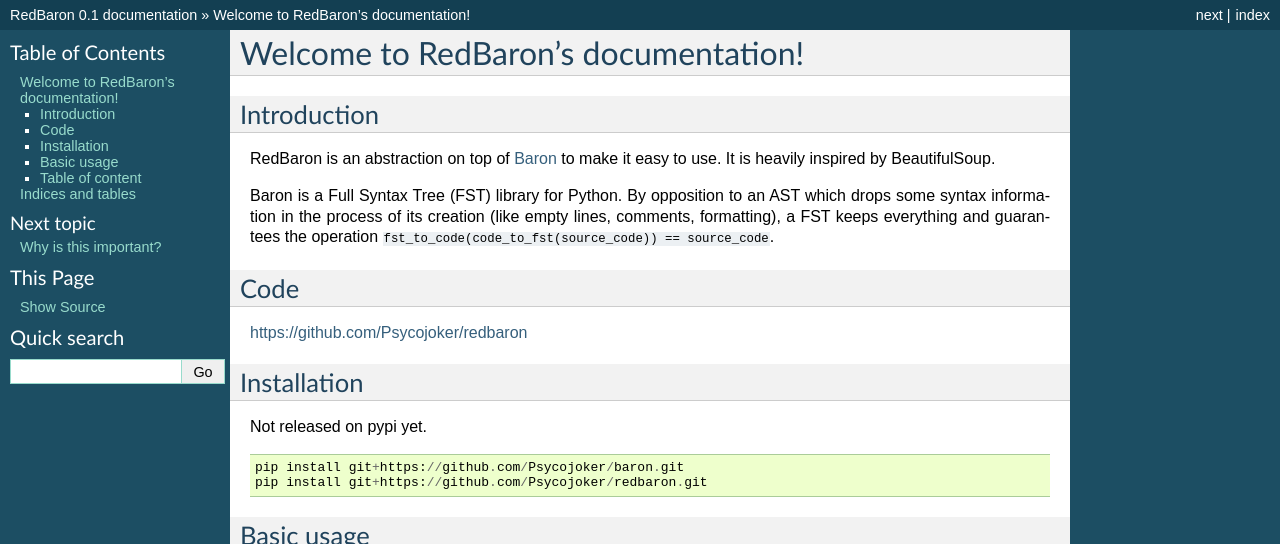
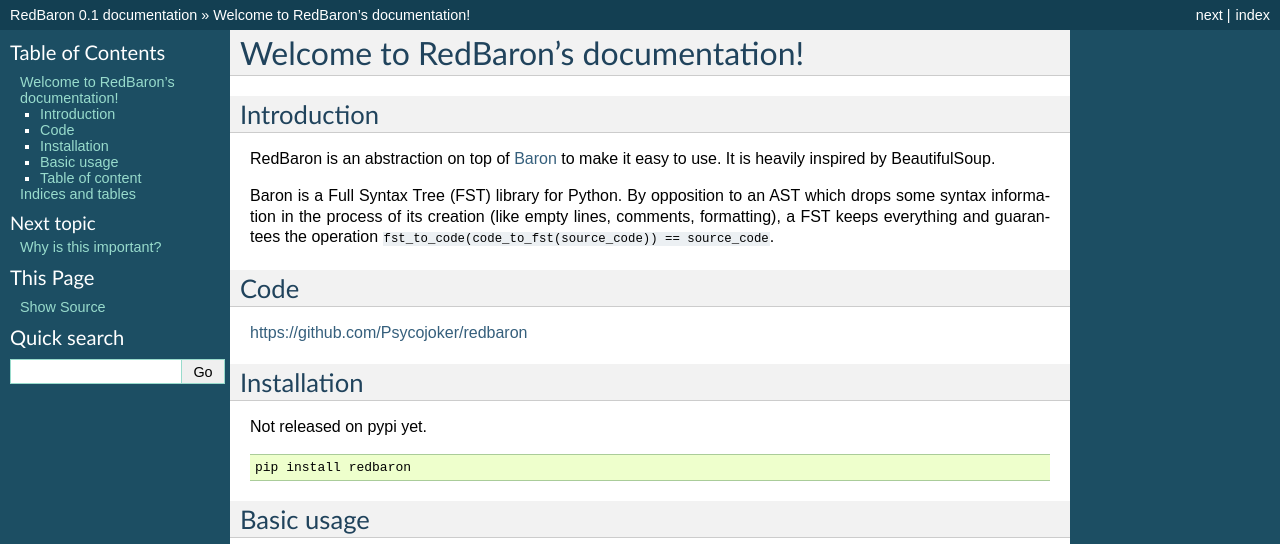
Before and after one commit to PyCQA/redbaron, a Sphinx documentation site: the page built from docs/index.rst, in a window 1280 px wide and 900 px high, cut to the strip 0-544 px from the top of the window. Built offline with Sphinx 7.4.7, drawn with Linux system fonts in a browser that asks for light colours.

Commit message:
[doc] update installation instructions

```diff
--- a/docs/index.rst
+++ b/docs/index.rst
@@ -24,8 +24,7 @@ Not released on pypi yet.
 
 ::
 
-    pip install git+https://github.com/Psycojoker/baron.git
-    pip install git+https://github.com/Psycojoker/redbaron.git
+    pip install redbaron
 
 Basic usage
 -----------
```
